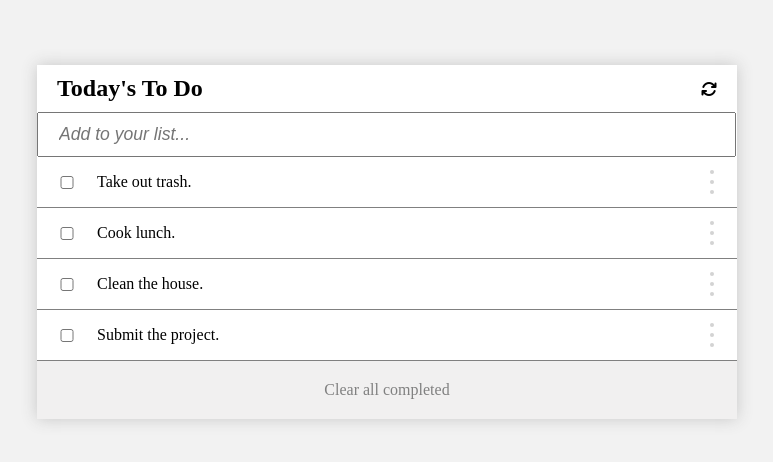
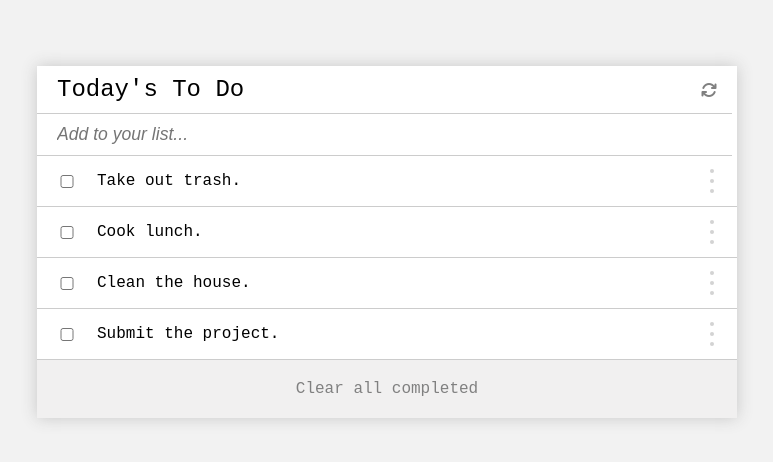
Before and after one commit to microvese-projects/To-Do-List, a website built with webpack: page src/index.html in a window 1280 px wide. Shown: the part 158-620 px from the top of the page, without its empty margins (253-1026 px from the left). Built offline with nearby package versions, Linux system fonts and the light colour scheme.

Commit message:
Style body font family and size

```diff
--- a/src/index.html
+++ b/src/index.html
@@ -9,8 +9,8 @@
 <body>
   <section id="tile">
     <div id="header">
-      <h1>Today's To Do</h1>
-      <i class="fa fa-refresh"></i>
+      <h1 id="list-title">Today's To Do</h1>
+      <i class="fa fa-refresh" id="reset"></i>
     </div>
     <form id="form">
       <label for="entry">Enter Task</label>
--- a/src/style.css
+++ b/src/style.css
@@ -8,6 +8,8 @@ body {
   min-height: 100vh;
   display: grid;
   place-items: center;
+  font-family: monospace;
+  font-size: 16px;
 }
 
 #tile {
@@ -25,10 +27,17 @@ body {
   align-items: center;
 }
 
+#list-title {
+  font-weight: 400;
+}
+
 #reset {
-  height: 10px;
-  width: 10px;
   cursor: pointer;
+  color: gray;
+}
+
+#reset:hover {
+  color: rgba(0, 0, 0, 0.8);
 }
 
 form label {
@@ -40,6 +49,9 @@ form label {
   padding: 10px 20px;
   font-size: 1.1rem;
   font-style: italic;
+  border: none;
+  border-bottom: 1px solid rgba(0, 0, 0, 0.2);
+  border-top: 1px solid rgba(0, 0, 0, 0.2);
 }
 
 input[type="checkbox"] {
@@ -51,7 +63,7 @@ input[type="checkbox"] {
   grid-template-columns: 20px 1fr 20px;
   gap: 20px;
   align-items: center;
-  border-bottom: 1px solid gray;
+  border-bottom: 1px solid rgba(0, 0, 0, 0.2);
   padding: 10px 20px;
 }
 
@@ -94,5 +106,5 @@ input[type="checkbox"] {
 
 #clear-all p:hover {
   color: black;
-  border-bottom: 1px solid;
+  border-bottom: 1px solid rgba(0, 0, 0, 0.8);
 }
```
Also changed, not shown: dist/index.html, dist/index.js.
